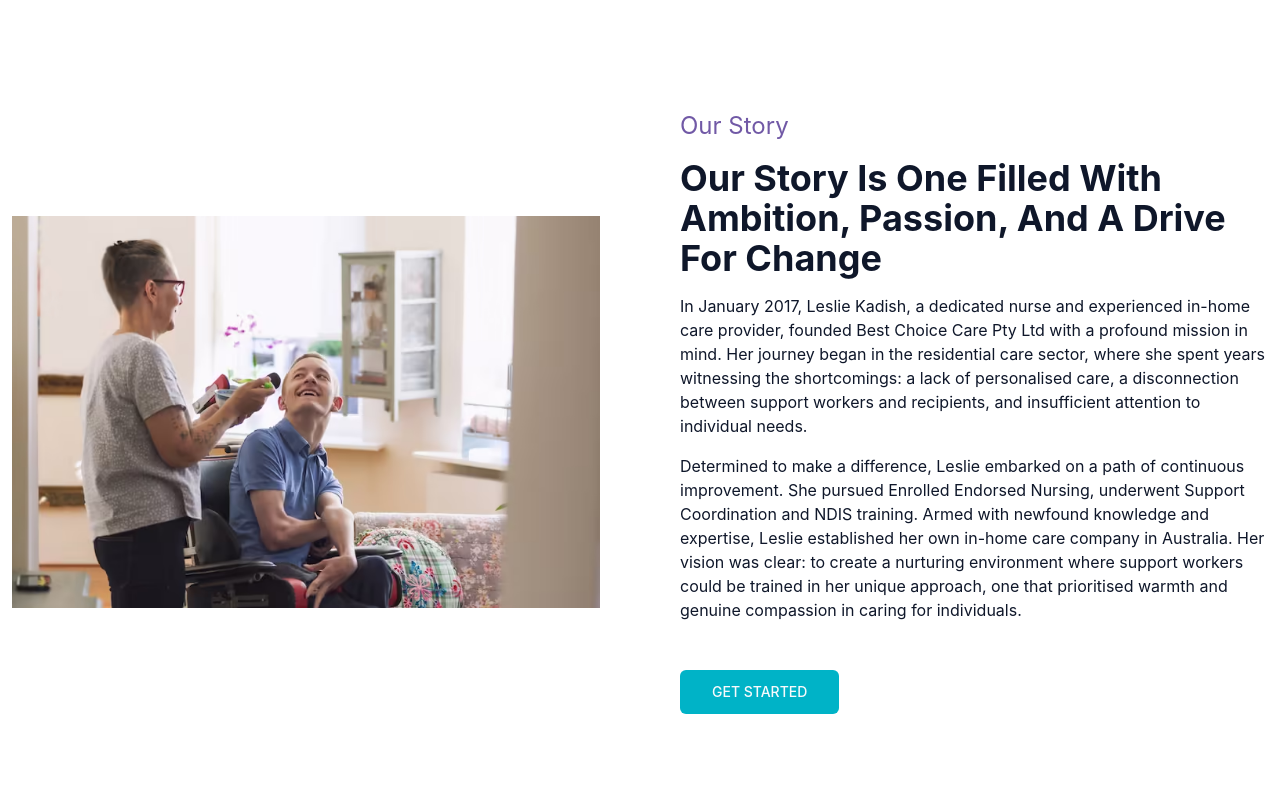
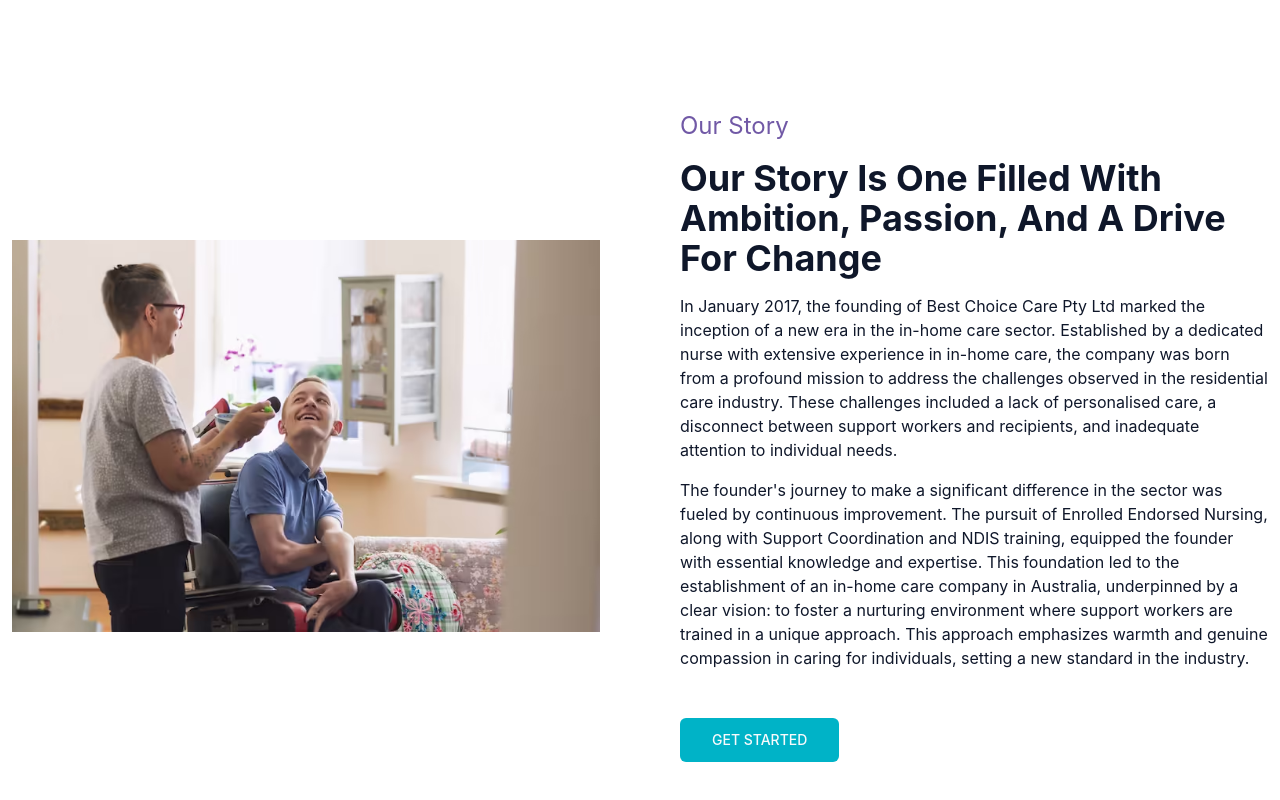
Before and after one commit to efiliba/bcc13, a Next.js app: page /about in a window 1280 px wide. Shown: the part 586-1386 px from the top of the page. Built offline with nearby package versions, Linux system fonts and the light colour scheme; what @savvywombat/tailwindcss-grid-areas would draw is missing.

Commit message:
Update OurStory text

```diff
--- a/src/components/about/OurStory.tsx
+++ b/src/components/about/OurStory.tsx
@@ -14,11 +14,8 @@ export const OurStory = () =>
         preTitle="Our Story"
         title="Our Story Is One Filled With Ambition, Passion, And A Drive For Change"
         descriptions={[
-          "In January 2017, Leslie Kadish, a dedicated nurse and experienced in-home care provider, founded Best Choice Care Pty Ltd with a profound mission in mind. Her journey began in the residential care sector, where she spent years witnessing the shortcomings: a lack of personalised care, a disconnection between support workers and recipients, and insufficient attention to individual needs.",
-          "Determined to make a difference, Leslie embarked on a path of continuous improvement. She pursued Enrolled Endorsed Nursing, underwent Support Coordination and NDIS training. Armed with newfound knowledge and expertise, Leslie established her own in-home care company in Australia. Her vision was clear: to create a nurturing environment where support workers could be trained in her unique approach, one that prioritised warmth and genuine compassion in caring for individuals.",
-          // "At Best Choice Care, our journey has been marked by years of refining our services. We are unwavering in our commitment to rigorously screening and training our support workers, ensuring they embody our mission of delivering high-quality care with heartfelt compassion.",
-          // "Our philosophy is simple yet profound: we foster compatibility and uphold principles of dignity, respect, and trust in all our client relationships. We embrace inclusivity, empowering our clients to take control of their lives and significantly enhance their quality of life.",
-          // "By entrusting the care of yourself or your loved one to Best Choice Care, you can rest assured that you will receive personalised, professional care that is infused with warmth and compassion. Experience peace of mind through our family-like services, where your well-being and comfort are our highest priorities."
+          "In January 2017, the founding of Best Choice Care Pty Ltd marked the inception of a new era in the in-home care sector. Established by a dedicated nurse with extensive experience in in-home care, the company was born from a profound mission to address the challenges observed in the residential care industry. These challenges included a lack of personalised care, a disconnect between support workers and recipients, and inadequate attention to individual needs.",
+          "The founder's journey to make a significant difference in the sector was fueled by continuous improvement. The pursuit of Enrolled Endorsed Nursing, along with Support Coordination and NDIS training, equipped the founder with essential knowledge and expertise. This foundation led to the establishment of an in-home care company in Australia, underpinned by a clear vision: to foster a nurturing environment where support workers are trained in a unique approach. This approach emphasizes warmth and genuine compassion in caring for individuals, setting a new standard in the industry."
         ]}
         action="Get Started"
         link="/ndis-disability-support"
--- a/src/services/news_articles.json
+++ b/src/services/news_articles.json
@@ -2,7 +2,7 @@
   {
     "image": {
       "source": "HALf-of-austr-335x204.png",
-      "text": "Half of older Australians live with disabilities Hi LESLIE"
+      "text": "Half of older Australians live with disabilities"
     },
     "heading": "Findings Show Half Of Older Australians Live With Disabilities",
     "description": "ABS: 50.7% of Australians 65 Years+ Are Living With Disability Findings from the Australian Bureau of Statistics have discovered a rise in reported cases of seniors living with disability in Australia. Released on the 29th of April 2016, the media release from the Australian Bureau of Statistics shows a rise in the number of Australians aged 65 years and older that have […]"
```
Also changed, not shown: 1 other file (tests, documents, lock files or other folders).
